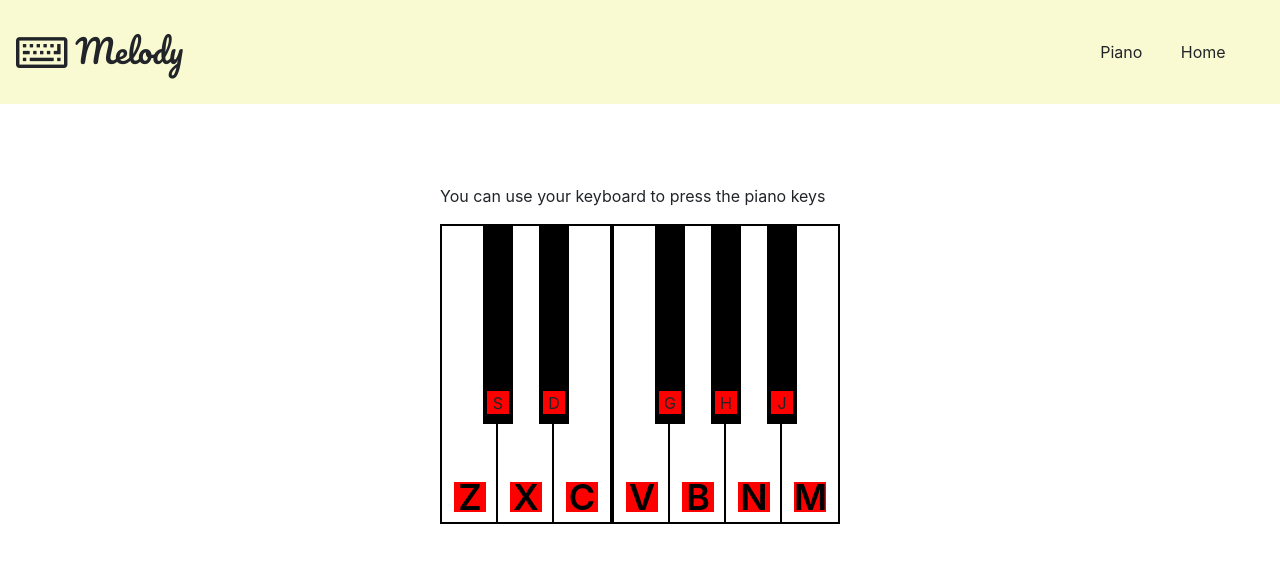
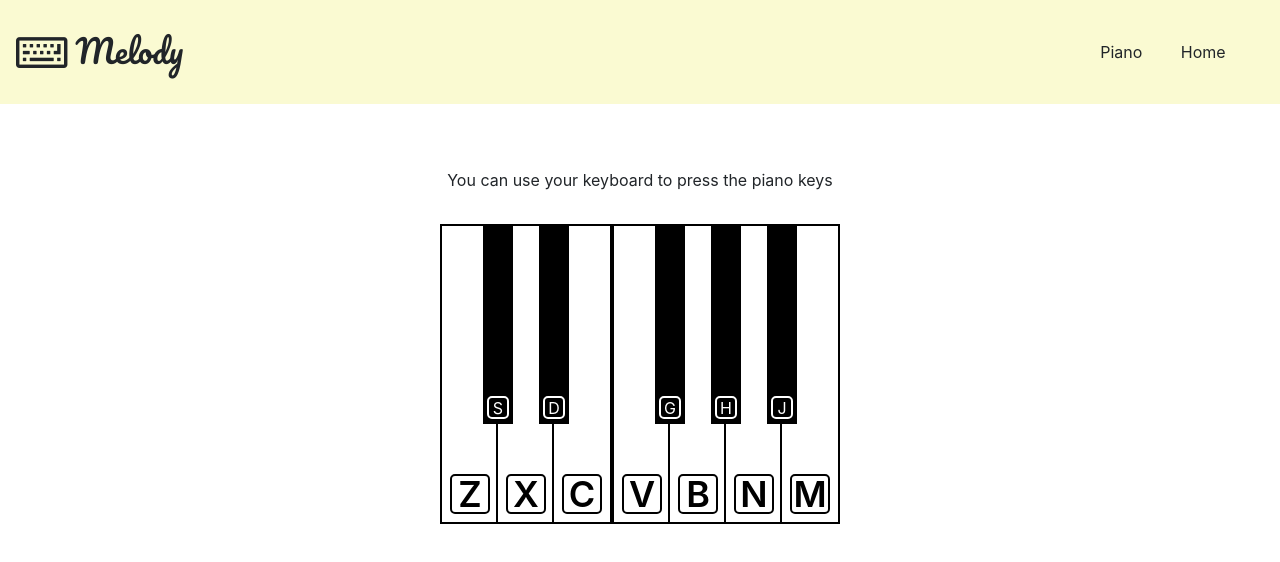
Before and after one commit to kusholhuq/piano-front-end, a React (Create React App) app: page / in a window 1280 px wide. Both pictures are taken after a click on the element "Piano". Shown: the top 562 px of the page. Built offline with nearby package versions, Linux system fonts and the light colour scheme.

Commit message:
keyboard keys visible

```diff
--- a/src/App.css
+++ b/src/App.css
@@ -1,5 +1,5 @@
 .piano-container{
-  margin-top: 5rem;
+  margin-top: 4rem;
   display: flex;
   justify-content: center;
 }
--- a/src/styles/Key.css
+++ b/src/styles/Key.css
@@ -31,23 +31,30 @@
 }
 
 .button {
-  background-color: red;
-  height: 1.9rem;
-  width: 2rem;
+  background-color: white;
+  height: 2.5rem;
+  width: 2.5rem;
   display: flex;
   flex-direction: column;
   justify-content: center;
   position: relative;
-  top: 1rem;
+  top: .5rem;
+  border-radius: 5px;
+  border: black solid 2px;
+  color: black;
 }
 
 .button-flat {
-  background-color: red;
+  background-color: black;
   position: relative;
-  top: 165px;
+  top: 170px;
   height: 23px;
   width: 22px;
   display: flex;
   flex-direction: column;
   justify-content: center;
+  border-radius: 5px;
+  border: white solid 2px;
+  color: white;
+
 }
--- a/src/styles/Piano.css
+++ b/src/styles/Piano.css
@@ -12,3 +12,9 @@
   height: 1rem;
   width: 1rem;
 }
+
+.instructions {
+  display: flex;
+  justify-content: center;
+  margin-bottom: 1rem;
+}
```
